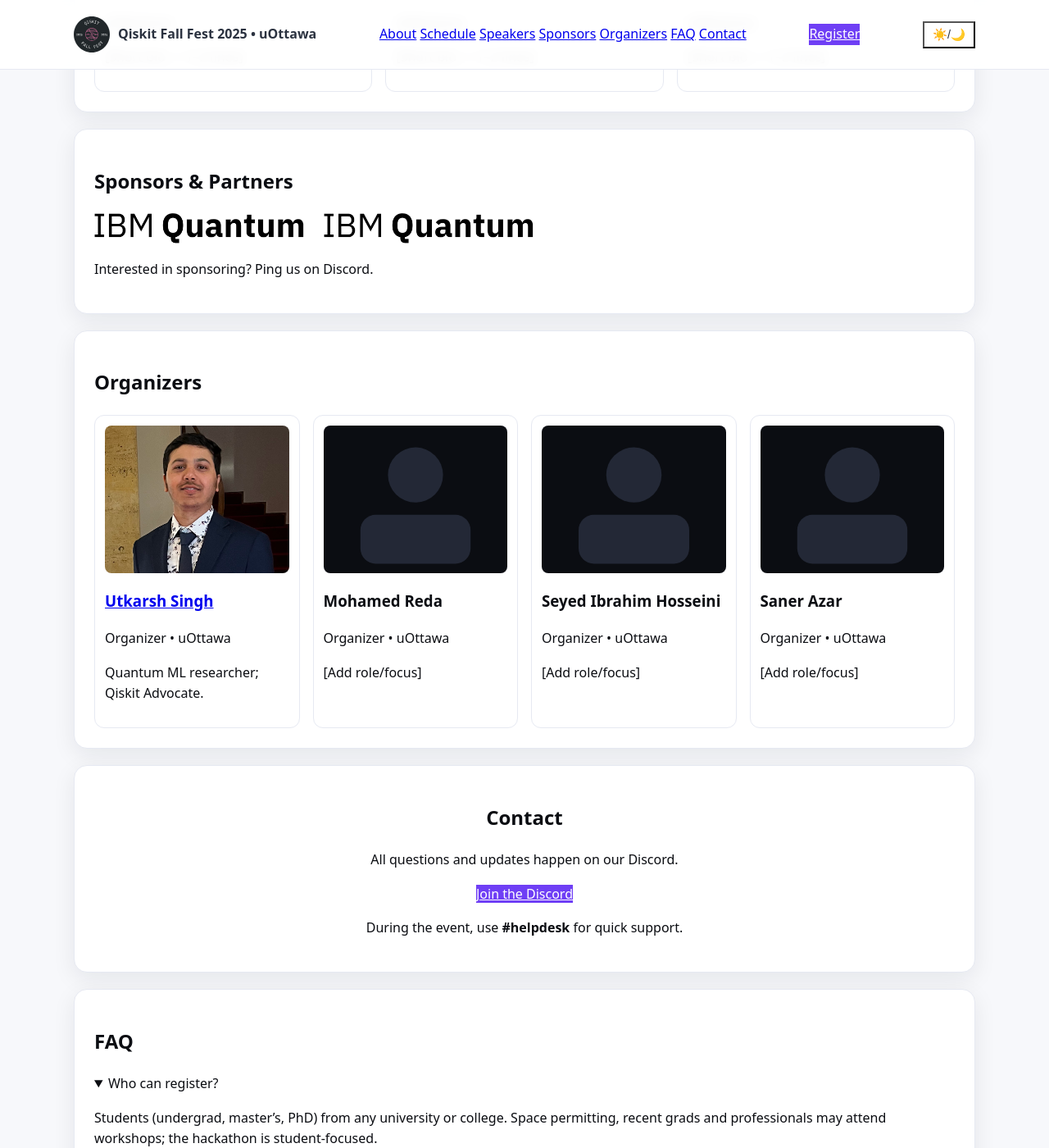
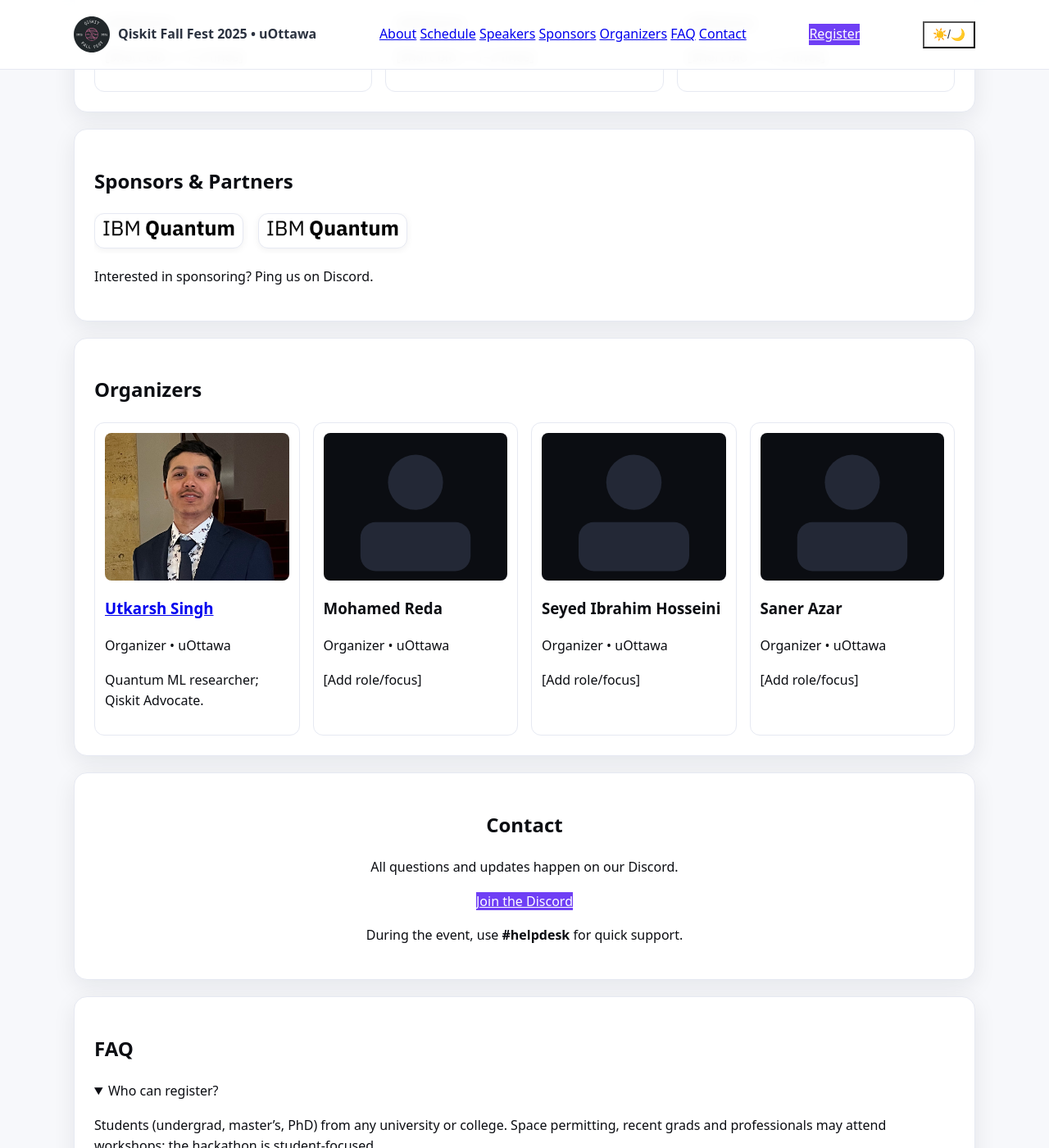
Before and after one commit to utkarshh-singh/fall-fest-2025-website, a Jekyll site: the page index_old.html, which Jekyll copies as it is, in a window 1280 px wide and 1400 px high, scrolled down 2940 px. Shown: the whole window at 82% size. Built offline with Jekyll 4.4.1, drawn with Linux system fonts in a browser that asks for light colours.

Commit message:
Update style.css

```diff
--- a/assets/style.css
+++ b/assets/style.css
@@ -259,25 +259,34 @@
 /* anchors visible under sticky header */
 [id]{scroll-margin-top:90px}
 
-/* --- Sponsors: force small, single-line logos (override generic .card img) --- */
-.card .sponsor-strip{
-  display:flex; align-items:center; gap:24px;
-  flex-wrap:nowrap; overflow-x:auto; -webkit-overflow-scrolling:touch;
-  scrollbar-width:none;
-}
-.card .sponsor-strip::-webkit-scrollbar{ display:none }
+/* === Sponsors — uniform tiles (no HTML changes) === */
+:root{ --logo-w:160px; --logo-h:56px; }
 
-/* Cancel the generic .card img sizing for sponsor logos */
+/* neutralize generic .card img sizing inside the strip */
 .card .sponsor-strip img{ max-width:none; }
 
-/* Final size for logos */
-.sponsor-logo{
-  height:40px !important;           /* keep them small */
-  width:auto !important;
-  max-width:120px;                   /* safety cap for very wide svgs/pngs */
-  object-fit:contain;
-  flex:0 0 auto; display:block;
+.sponsor-strip{
+  display:flex; align-items:center; gap:18px;
+  flex-wrap:nowrap; overflow-x:auto; -webkit-overflow-scrolling:touch;
+  padding-bottom:6px; scrollbar-width:none;
+}
+.sponsor-strip::-webkit-scrollbar{ display:none }
+
+/* turn each direct child (a,img,div) into a tile */
+.sponsor-strip > *{
+  width:var(--logo-w); height:var(--logo-h);
+  padding:8px 10px; border:1px solid var(--border); border-radius:12px;
+  background:#fff; display:grid; place-items:center; flex:0 0 auto;
+  box-shadow:0 2px 8px rgba(15,23,42,.06);
+}
+html[data-theme="dark"] .sponsor-strip > *{ background:#0f1420; }
+
+.sponsor-strip > * img{
+  max-width:calc(var(--logo-w) - 20px);
+  max-height:calc(var(--logo-h) - 16px);
+  width:auto; height:auto; object-fit:contain; display:block;
 }
 
-/* Optional: if you have a few unusually tall/portrait logos */
-.sponsor-logo.is-tall{ height:34px !important; }
+@media (max-width:620px){
+  :root{ --logo-w:140px; --logo-h:48px; }
+}
```
